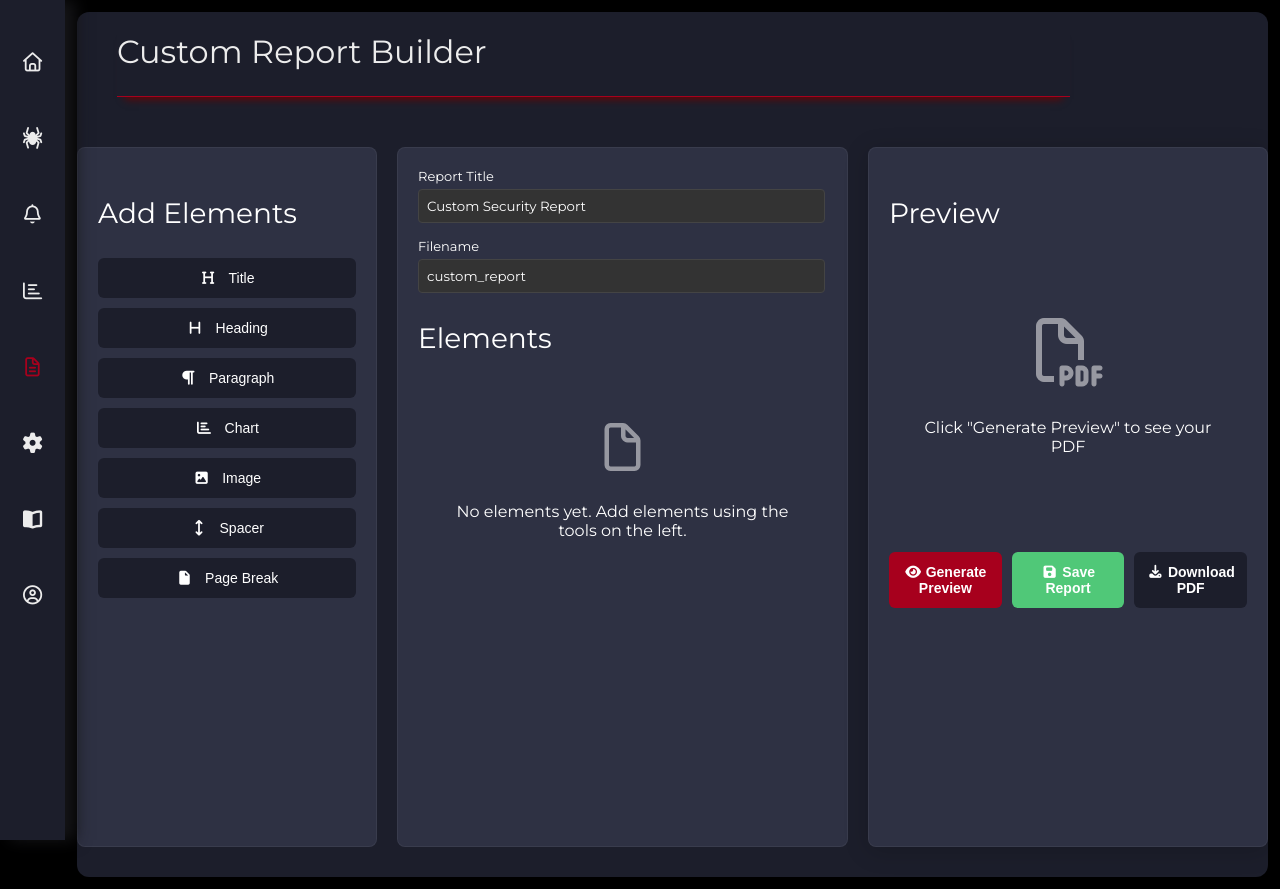
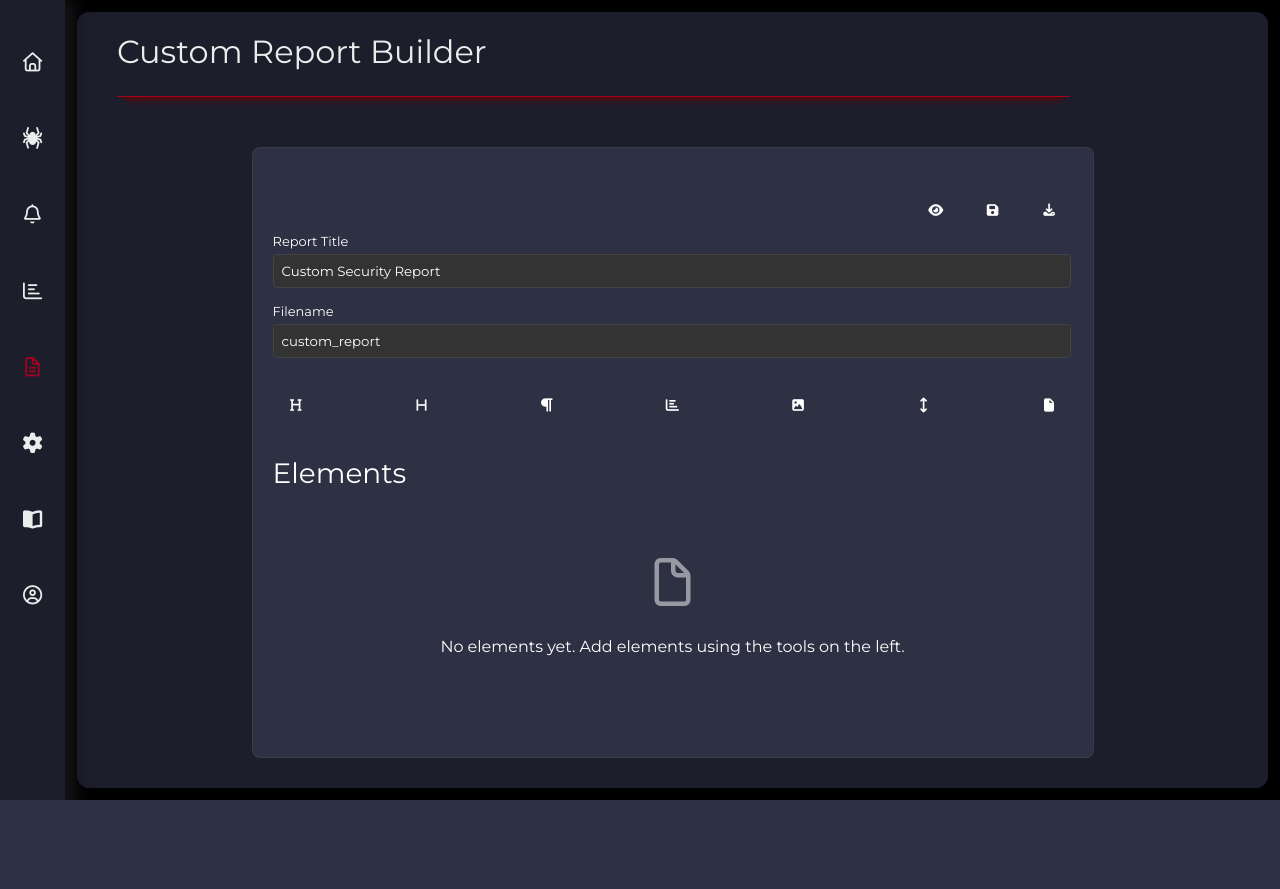
Before and after one commit to gph626/490_Senior_Project, a Flask app: page /reports/custom in a window 1280 px wide. After the commit the page ends 800 px from the top, so only its background shows below. Run offline with Flask 3, Linux system fonts and the light colour scheme; the visitor is signed in with stand-in values (Sample User, id 1); some libraries are stand-ins or nearby versions.

Commit message:
reduce custom report clutter

```diff
--- a/templates/custom_report.html
+++ b/templates/custom_report.html
@@ -10,10 +10,9 @@
     <link rel="stylesheet" href="https://cdnjs.cloudflare.com/ajax/libs/font-awesome/7.0.1/css/all.min.css">
     <style>
         .builder-container {
-            display: grid;
-            grid-template-columns: 300px 1fr 400px;
-            gap: 20px;
-            height: calc(100vh - 100px);
+            display: flex;
+            justify-content: center;
+            height: 100%;
             margin: auto;
             margin-bottom: 30px;
         }
@@ -43,7 +42,7 @@
             background: #2e3143;
             border-radius: 8px;
             padding: 20px;
-            overflow-y: auto;
+            width: 800px;
         }
 
         .preview-panel {
@@ -53,27 +52,53 @@
             overflow-y: auto;
         }
 
-        .tool-button {
-            display: block;
+        .toolbar {
+            display: flex;
+            flex-direction: row;
+            justify-content: space-between;
             width: 100%;
-            padding: 12px;
-            margin-bottom: 10px;
-            background: var(--primary-color, #4A90E2);
-            color: white;
-            border: none;
-            border-radius: 6px;
-            cursor: pointer;
-            font-size: 14px;
-            transition: background 0.3s;
+            margin-top: 25px;
         }
 
-        .tool-button:hover {
-            background: #A7001D;
+        .action-btn,
+        .tool-button {
+            border-style: none;
+            background-color: #2e3143;
+            color: white;
+            cursor: pointer;
+            padding: 15px;
+            position: relative;
         }
 
-        .tool-button i {
-            margin-right: 8px;
+        .tool-button::after {
+            content: attr(data-tooltip);
+            position: absolute;
+            bottom: 100%;
+            left: 50%;
+            transform: translateX(-50%) translateY(-8px);
+            background: #23272F;
+            color: #ECECEC;
+            padding: 8px 12px;
+            border-radius: 6px;
+            white-space: nowrap;
+            font-size: 0.9rem;
+            font-weight: 600;
+            opacity: 0;
+            pointer-events: none;
+            transition: opacity 0.2s, left 0.2s;
+            box-shadow: 0 2px 8px rgba(0,0,0,0.3);
+            z-index: 9999;
         }
+
+        .tool-button:hover::after {
+            opacity: 1;
+            transform: translateX(-50%) translateY(-8px);
+        }
+
+        /* .action-btn:hover,
+        .tool-button:hover {
+            background-color: #9aa2ac;
+        } */
 
         .element-card {
             background: var(--bg-secondary, #2a2a2a);
@@ -145,10 +170,11 @@
             min-height: 80px;
         }
 
-        .action-buttons {
+        .actions {
             display: flex;
             gap: 10px;
             margin-top: 20px;
+            justify-content: flex-end;
         }
 
         .action-buttons button {
@@ -346,34 +372,14 @@
             </div>
 
             <div class="builder-container">
-                <!-- Tools Panel -->
-                <div class="tools-panel">
-                    <h3>Add Elements</h3>
-                    <button class="tool-button" onclick="addElement('title')">
-                        <i class="fa-solid fa-heading"></i> Title
-                    </button>
-                    <button class="tool-button" onclick="addElement('heading')">
-                        <i class="fa-solid fa-h"></i> Heading
-                    </button>
-                    <button class="tool-button" onclick="addElement('paragraph')">
-                        <i class="fa-solid fa-paragraph"></i> Paragraph
-                    </button>
-                    <button class="tool-button" onclick="addChartElement()">
-                        <i class="fa-solid fa-chart-bar"></i> Chart
-                    </button>
-                    <button class="tool-button" onclick="addElement('image')">
-                        <i class="fa-solid fa-image"></i> Image
-                    </button>
-                    <button class="tool-button" onclick="addElement('spacer')">
-                        <i class="fa-solid fa-arrows-up-down"></i> Spacer
-                    </button>
-                    <button class="tool-button" onclick="addElement('pageBreak')">
-                        <i class="fa-solid fa-file"></i> Page Break
-                    </button>
-                </div>
 
                 <!-- Canvas Area -->
                 <div class="canvas-area">
+                    <div class="actions">
+                        <button class="action-btn" onclick="generatePreview()"><i class="fa-solid fa-eye"></i></button>
+                        <button class="action-btn" onclick="saveReport()"><i class="fa-solid fa-save"></i></button>
+                        <button class="action-btn" onclick="downloadPDF()"><i class="fa-solid fa-download"></i></button>
+                    </div>
                     <div class="form-group">
                         <label>Report Title</label>
                         <input type="text" id="reportTitle" value="Custom Security Report" placeholder="Enter report title">
@@ -382,6 +388,16 @@
                     <div class="form-group">
                         <label>Filename</label>
                         <input type="text" id="reportFilename" value="custom_report" placeholder="Enter filename (without .pdf)">
+                    </div>
+
+                    <div class="toolbar">
+                        <button class="tool-button" onclick="addElement('title')" data-tooltip="Title"><i class="fa-solid fa-heading"></i></button>
+                        <button class="tool-button" onclick="addElement('heading')" data-tooltip="Heading"><i class="fa-solid fa-h"></i></button>
+                        <button class="tool-button" onclick="addElement('paragraph')" data-tooltip="Paragraph"><i class="fa-solid fa-paragraph"></i></button>
+                        <button class="tool-button" onclick="addChartElement()" data-tooltip="Charts"><i class="fa-solid fa-chart-bar"></i></button>
+                        <button class="tool-button" onclick="addElement('image')" data-tooltip="Image"><i class="fa-solid fa-image"></i></button>
+                        <button class="tool-button" onclick="addElement('spacer')" data-tooltip="Spacer"><i class="fa-solid fa-arrows-up-down"></i></button>
+                        <button class="tool-button" onclick="addElement('pageBreak')" data-tooltip="Page break"><i class="fa-solid fa-file"></i></button>
                     </div>
 
                     <h3>Elements</h3>
@@ -394,7 +410,7 @@
                 </div>
 
                 <!-- Preview Panel -->
-                <div class="preview-panel">
+                <!-- <div class="preview-panel">
                     <h3>Preview</h3>
                     <div id="previewContainer" class="preview-placeholder">
                         <i class="fa-regular fa-file-pdf"></i>
@@ -412,7 +428,7 @@
                             <i class="fa-solid fa-download"></i> Download PDF
                         </button>
                     </div>
-                </div>
+                </div> -->
             </div>
         </main>
     </div>
```
